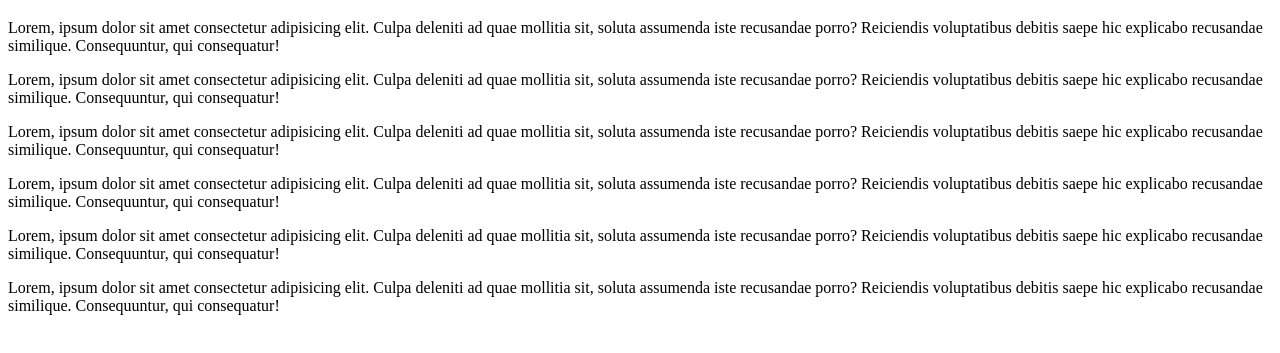
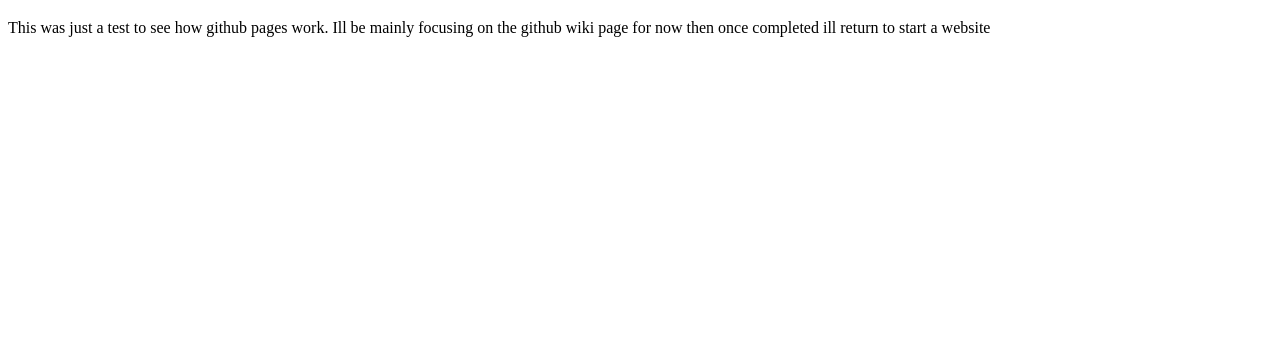
Before and after one commit to Seevvveen/UnofficalWiremodWiki, a plain HTML site: page docs/index.html in a window 1280 px wide. Shown: the part 61-414 px from the top of the page. Drawn offline with Linux system fonts and the light colour scheme.

Commit message:
finalWebTestRevision

```diff
--- a/docs/index.html
+++ b/docs/index.html
@@ -8,12 +8,6 @@
 </head>
 <body>
     <h1>WikiTest</h1>
-    <p>Lorem, ipsum dolor sit amet consectetur adipisicing elit. Culpa deleniti ad quae mollitia sit, soluta assumenda iste recusandae porro? Reiciendis voluptatibus debitis saepe hic explicabo recusandae similique. Consequuntur, qui consequatur!</p>
-    <p>Lorem, ipsum dolor sit amet consectetur adipisicing elit. Culpa deleniti ad quae mollitia sit, soluta assumenda iste recusandae porro? Reiciendis voluptatibus debitis saepe hic explicabo recusandae similique. Consequuntur, qui consequatur!</p>
-    <p>Lorem, ipsum dolor sit amet consectetur adipisicing elit. Culpa deleniti ad quae mollitia sit, soluta assumenda iste recusandae porro? Reiciendis voluptatibus debitis saepe hic explicabo recusandae similique. Consequuntur, qui consequatur!</p>
-    <p>Lorem, ipsum dolor sit amet consectetur adipisicing elit. Culpa deleniti ad quae mollitia sit, soluta assumenda iste recusandae porro? Reiciendis voluptatibus debitis saepe hic explicabo recusandae similique. Consequuntur, qui consequatur!</p>
-    <p>Lorem, ipsum dolor sit amet consectetur adipisicing elit. Culpa deleniti ad quae mollitia sit, soluta assumenda iste recusandae porro? Reiciendis voluptatibus debitis saepe hic explicabo recusandae similique. Consequuntur, qui consequatur!</p>
-    <p>Lorem, ipsum dolor sit amet consectetur adipisicing elit. Culpa deleniti ad quae mollitia sit, soluta assumenda iste recusandae porro? Reiciendis voluptatibus debitis saepe hic explicabo recusandae similique. Consequuntur, qui consequatur!</p>
-
+    <p>This was just a test to see how github pages work. Ill be mainly focusing on the github wiki page for now then once completed ill return to start a website</p>
 </body>
 </html>
```
